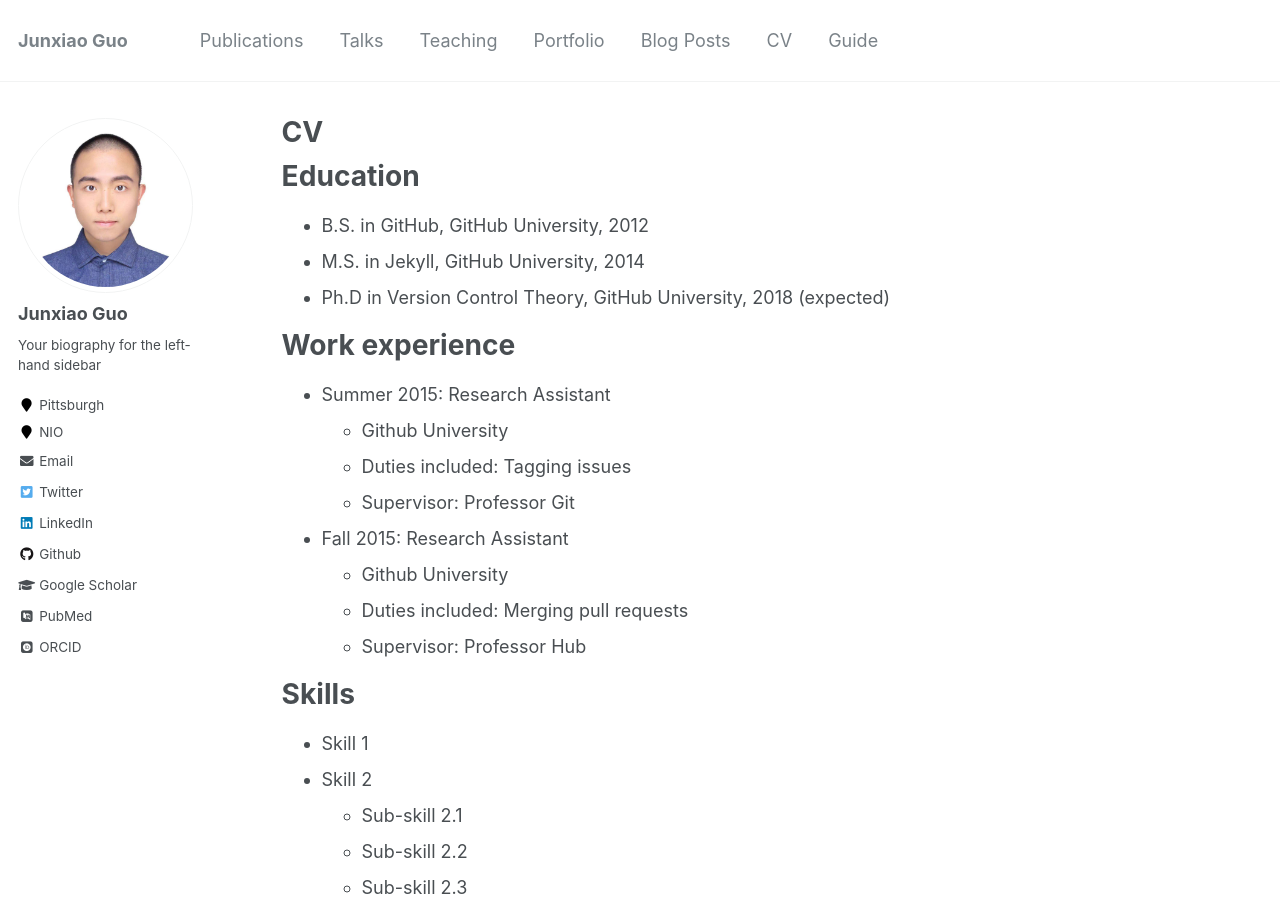
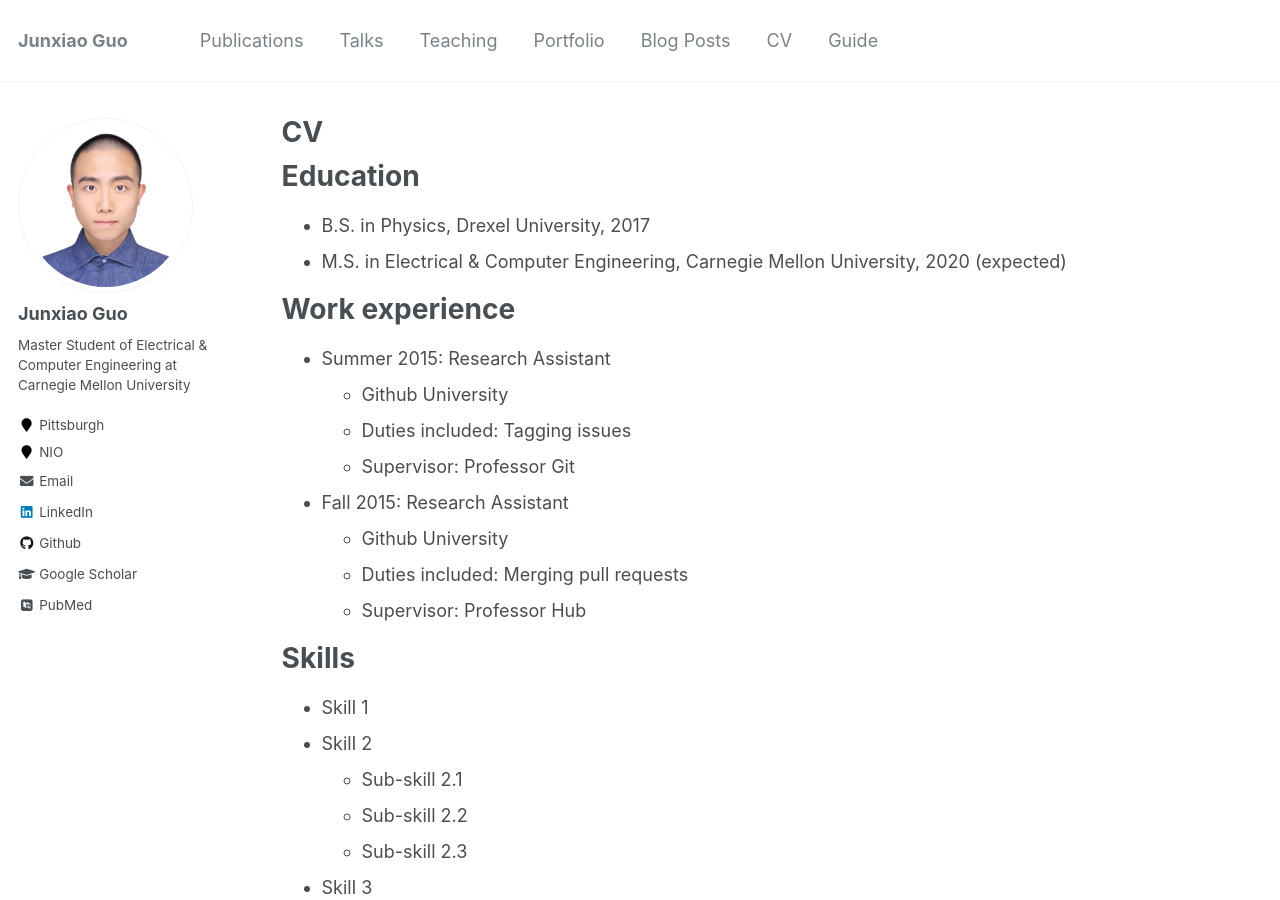
Before and after one commit to ghostian/ghostian.github.io, a Jekyll site: the page built from _pages/cv.md, in a window 1280 px wide and 900 px high. Built offline with Jekyll 4.4.1, drawn with Linux system fonts in a browser that asks for light colours; some web fonts are replaced.

Commit message:
July-25: cv

```diff
--- a/_config.yml
+++ b/_config.yml
@@ -10,7 +10,7 @@ locale                   : "en-US"
 title                    : "Junxiao Guo"
 title_separator          : "-"
 name                     : &name "Junxiao Guo"
-description              : &description "personal description"
+description              : &description "Master Student of Electrical & Computer Engineering at Carnegie Mellon University"
 url                      : http://www.junxiaoguo.com/ # the base hostname & protocol for your site e.g. "https://mmistakes.github.io"
 baseurl                  : "" # the subpath of your site, e.g. "/blog"
 repository               : "ghostian/ghostian.github.io"
@@ -32,7 +32,7 @@ comments:
     colorscheme          : # "light" (default), "dark"
 staticman:
   allowedFields          : ['name', 'email', 'url', 'message']
-  branch                 : "gh-pages" # "master", "gh-pages"
+  branch                 : "master" # "master", "gh-pages"
   commitMessage          : "New comment."
   filename               : comment-{@timestamp}
   format                 : "yml"
@@ -82,7 +82,7 @@ analytics:
 author:
   name             : "Junxiao Guo"
   avatar           : "jx_profile.jpeg"
-  bio              : "Your biography for the left-hand sidebar"
+  bio              : "Master Student of Electrical & Computer Engineering at Carnegie Mellon University"
   location         : "Pittsburgh"
   employer         : "NIO"
   pubmed           : "https://www.ncbi.nlm.nih.gov/pubmed/?term=john+snow"
@@ -103,13 +103,13 @@ author:
   impactstory      : #"https://profiles.impactstory.org/u/xxxx-xxxx-xxxx-xxxx"
   lastfm           :
   linkedin         : "junxiaog"
-  orcid            : "http://orcid.org/yourorcidurl"
+  orcid            : #"http://orcid.org/yourorcidurl"
   pinterest        :
   soundcloud       :
   stackoverflow    : # http://stackoverflow.com/users/123456/username
   steam            :
   tumblr           :
-  twitter          : "replacethistwitterhandle"
+  twitter          : #"replacethistwitterhandle"
   vine             :
   weibo            :
   xing             :
--- a/_pages/cv.md
+++ b/_pages/cv.md
@@ -11,9 +11,9 @@ redirect_from:
 
 Education
 ======
-* B.S. in GitHub, GitHub University, 2012
-* M.S. in Jekyll, GitHub University, 2014
-* Ph.D in Version Control Theory, GitHub University, 2018 (expected)
+* B.S. in Physics, Drexel University, 2017
+* M.S. in Electrical & Computer Engineering, Carnegie Mellon University, 2020 (expected)
+<!-- * Ph.D in Version Control Theory, GitHub University, 2018 (expected) -->
 
 Work experience
 ======
```
